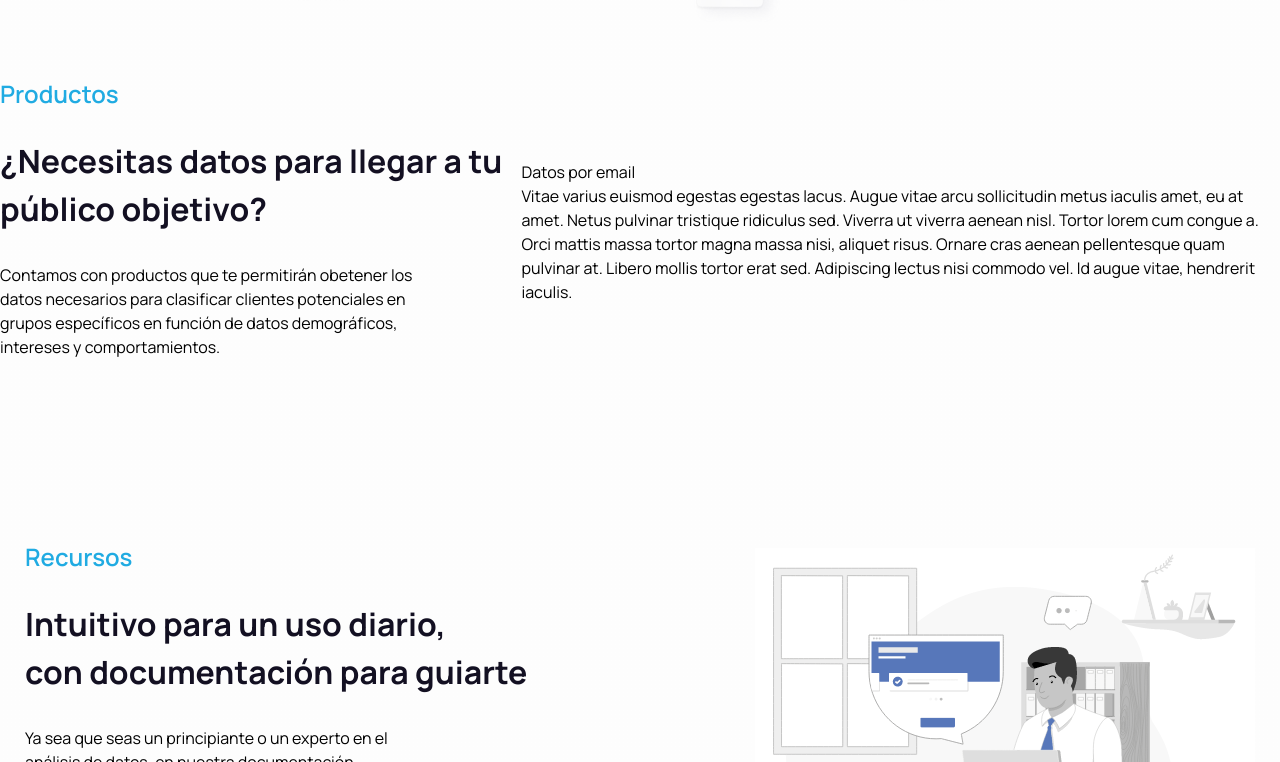
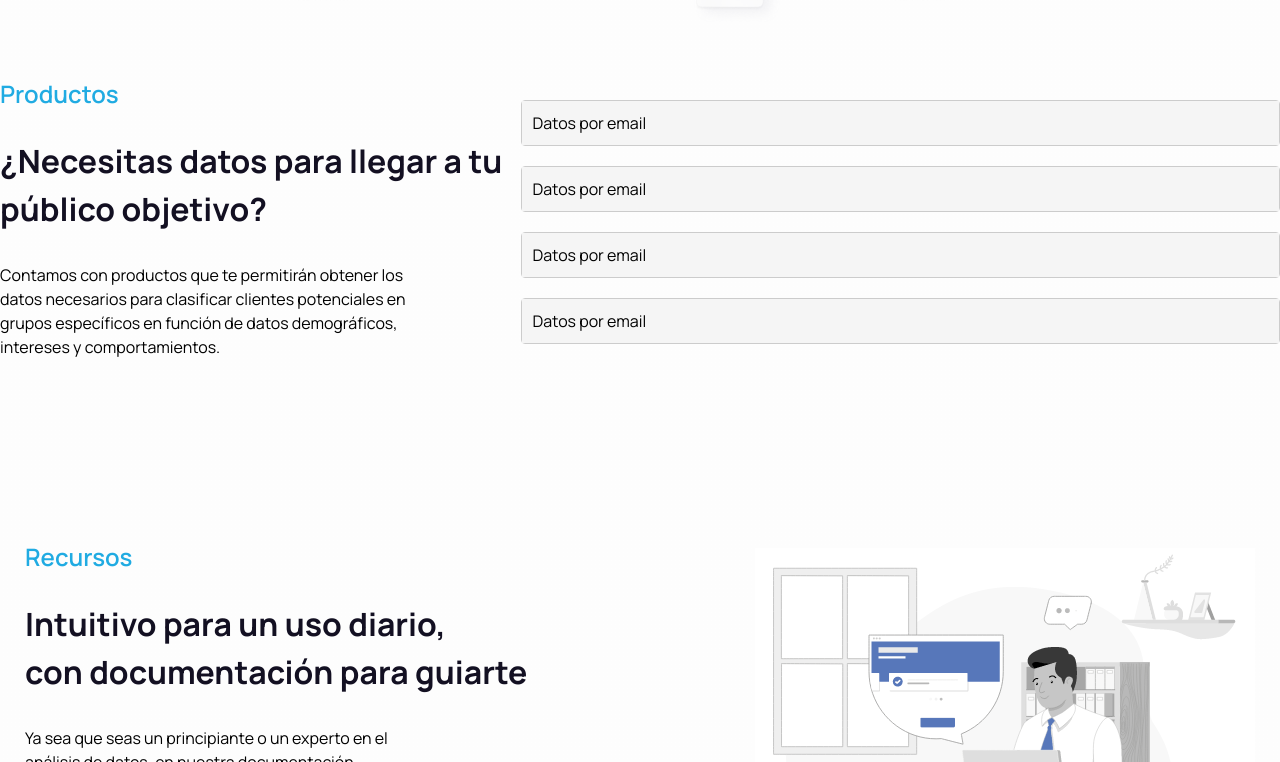
Before and after one commit to Foco-Azul/Advantech, a Next.js app: page / in a window 1280 px wide. Shown: the part 818-1580 px from the top of the page. Built offline with nearby package versions, Linux system fonts and the light colour scheme; no server answers.

Commit message:
acordion en seccion productos

```diff
--- a/src/components/Inicio/SeccionProductos/SeccionProductos.css
+++ b/src/components/Inicio/SeccionProductos/SeccionProductos.css
@@ -33,3 +33,25 @@
 .productos-der{
     width: 800px;
 }
+
+
+.acordeon {
+    border: 1px solid #ccc;
+    border-radius: 4px;
+    margin-bottom: 20px;
+  }
+
+  .acordeon-cabecera {
+    background-color: #f5f5f5;
+    padding: 10px;
+    cursor: pointer;
+  }
+
+  .acordeon-contenido {
+    padding: 10px;
+    display: none;
+  }
+
+  .acordeon.abierto .acordeon-contenido {
+    display: block;
+  }
--- a/src/components/Inicio/SeccionProductos/SeccionProductos.tsx
+++ b/src/components/Inicio/SeccionProductos/SeccionProductos.tsx
@@ -1,17 +1,55 @@
-import './SeccionProductos.css'
+"use client";
+import React, { useState } from 'react';
+import './SeccionProductos.css';
 
 function SeccionProductos() {
+  const [isOpen, setIsOpen] = useState([false, false, false, false]);
+
+  const toggleAccordion = (index: number) => {
+    setIsOpen((prevState) => {
+      const updatedState = prevState.map((state, i) => (i === index ? !state : false));
+      return updatedState;
+    });
+  };
+
   return (
     <section className="seccion-productos">
       <div className="productos-contenido">
         <div className="productos-izq">
           <h4>Productos</h4>
           <h2>¿Necesitas datos para llegar a tu público objetivo?</h2>
-                    <p>Contamos con productos que te permitirán obetener los datos necesarios para clasificar clientes potenciales en grupos específicos en función de datos demográficos, intereses y comportamientos.</p>
+          <p>Contamos con productos que te permitirán obtener los datos necesarios para clasificar clientes potenciales en grupos específicos en función de datos demográficos, intereses y comportamientos.</p>
         </div>
         <div className="productos-der">
-                    <div className="acordeon">
-                        <div className="acordeon-cabecera">
+          <div className={`acordeon ${isOpen[0] ? 'abierto' : ''}`}>
+            <div className="acordeon-cabecera" onClick={() => toggleAccordion(0)}>
+              <h3>Datos por email</h3>
+            </div>
+            <div className="acordeon-contenido">
+              <p>Vitae varius euismod egestas egestas lacus. Augue vitae arcu sollicitudin metus iaculis amet, eu at amet. Netus pulvinar tristique ridiculus sed. Viverra ut viverra aenean nisl. Tortor lorem cum congue a. Orci mattis massa tortor magna massa nisi, aliquet risus. Ornare cras aenean pellentesque quam pulvinar at. Libero mollis tortor erat sed. Adipiscing lectus nisi commodo vel. Id augue vitae, hendrerit iaculis.</p>
+            </div>
+          </div>
+
+          <div className={`acordeon ${isOpen[1] ? 'abierto' : ''}`}>
+            <div className="acordeon-cabecera" onClick={() => toggleAccordion(1)}>
+              <h3>Datos por email</h3>
+            </div>
+            <div className="acordeon-contenido">
+              <p>Vitae varius euismod egestas egestas lacus. Augue vitae arcu sollicitudin metus iaculis amet, eu at amet. Netus pulvinar tristique ridiculus sed. Viverra ut viverra aenean nisl. Tortor lorem cum congue a. Orci mattis massa tortor magna massa nisi, aliquet risus. Ornare cras aenean pellentesque quam pulvinar at. Libero mollis tortor erat sed. Adipiscing lectus nisi commodo vel. Id augue vitae, hendrerit iaculis.</p>
+            </div>
+          </div>
+
+          <div className={`acordeon ${isOpen[2] ? 'abierto' : ''}`}>
+            <div className="acordeon-cabecera" onClick={() => toggleAccordion(2)}>
+              <h3>Datos por email</h3>
+            </div>
+            <div className="acordeon-contenido">
+              <p>Vitae varius euismod egestas egestas lacus. Augue vitae arcu sollicitudin metus iaculis amet, eu at amet. Netus pulvinar tristique ridiculus sed. Viverra ut viverra aenean nisl. Tortor lorem cum congue a. Orci mattis massa tortor magna massa nisi, aliquet risus. Ornare cras aenean pellentesque quam pulvinar at. Libero mollis tortor erat sed. Adipiscing lectus nisi commodo vel. Id augue vitae, hendrerit iaculis.</p>
+            </div>
+          </div>
+
+          <div className={`acordeon ${isOpen[3] ? 'abierto' : ''}`}>
+            <div className="acordeon-cabecera" onClick={() => toggleAccordion(3)}>
               <h3>Datos por email</h3>
             </div>
             <div className="acordeon-contenido">
@@ -21,7 +59,7 @@ function SeccionProductos() {
         </div>
       </div>
     </section>
-    )
+  );
 }
 
 export default SeccionProductos;
--- a/src/components/Inicio/SeccionRecursos/SeccionRecursos.css
+++ b/src/components/Inicio/SeccionRecursos/SeccionRecursos.css
@@ -39,9 +39,7 @@
 .seccion-recursos > div > .seccion-recursos-inferior > .seccion-recursos-inferior-cont{
     max-width: 570px;
     padding: 20px 20px 20px 20px;
-    border-left: 1px solid #000;
-    border-right: 1px solid #000;
-    border-bottom: 1px solid #000;
+    box-shadow: 0px 2px 6.400000095367432px -1px rgba(19, 16, 34, 0.03), 0px 4.400000095367432px 12px -1px rgba(19, 16, 34, 0.06);
 }
 
 .seccion-recursos > div > .seccion-recursos-inferior > .seccion-recursos-inferior-cont > h4{
```
Lines whose indentation alone changed are shown as unchanged.
